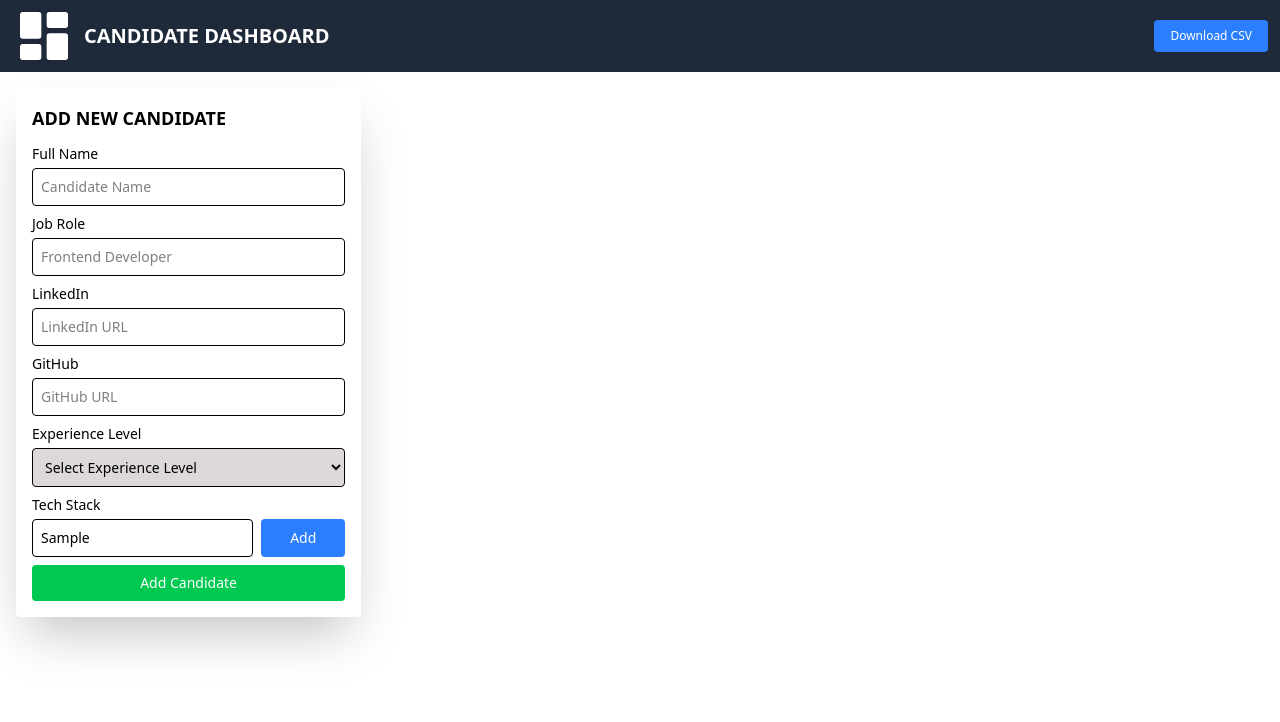
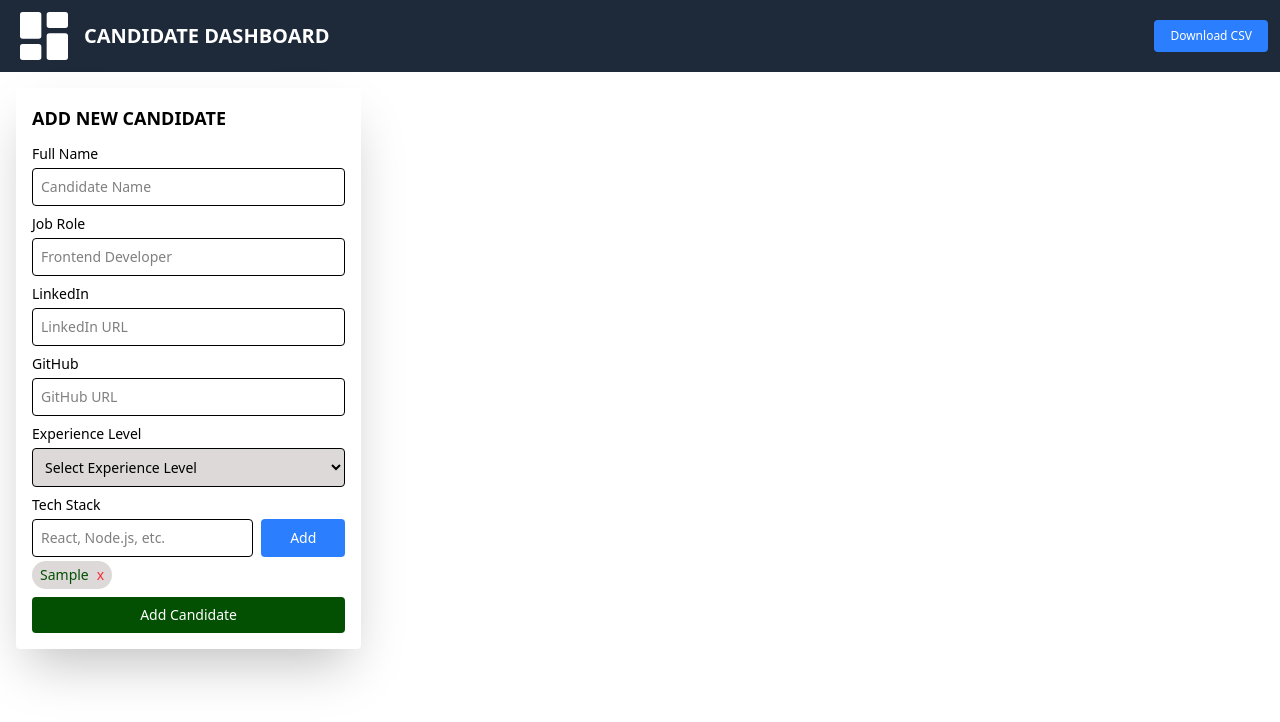
Before and after one commit to Mrtee160561051/CandidateDashboard, a React (Vite) app in the folder candidate-dashboard/: page / in a window 1280 px wide. Both pictures are taken after typing "Sample" into the empty fields and a click on the button "Add". Shown: the top 722 px of the page. Built offline with nearby package versions, Linux system fonts and the light colour scheme.

Commit message:
feat: add the handleAddTechStack and submit Fn
add the Chips Input and handleAddTechStack
function to the App component.
The Chips Input allows users to add multiple tech
stacks, and the handleAddTechStack function
handles the addition of new tech stacks to the
state.

```diff
--- a/candidate-dashboard/src/App.jsx
+++ b/candidate-dashboard/src/App.jsx
@@ -1,6 +1,44 @@
 import Header from "./component/Header"
+import { useState } from "react"
 function App() {
+  const [formData, setFormData] = useState({
+    name: '',
+    role: '',
+    linkedin: '',
+    github: '',
+    experience: '',
+    techStack: []
+  })
+  const [currentTech, setCurrentTech] = useState('')
 
+  const handleChange = (e) =>{
+    const {name,value} = e.target
+    setFormData(prev=>({...prev,[name]:value}))
+    console.log(e.target)
+  }
+
+  const HandleAddTech = () =>{
+    if(currentTech.trim() && !formData.techStack.includes(currentTech.trim())){
+      setFormData(prev=>({...prev,techStack: [...prev.techStack, currentTech.trim()]}))
+      setCurrentTech('')
+    }
+  }
+
+  const HandleSubmit = (e) =>{
+    e.preventDefault()
+    if(formData.name && formData.role && formData.github && formData.experience){
+      console.log(formData)
+      // Reset form
+      setFormData({
+        name: '',
+        role: '',
+        linkedin: '',
+        github: '',
+        experience: '',
+        techStack: []
+      })
+    }
+  }
 
   return (
     <>
@@ -12,27 +50,27 @@ function App() {
 
               <div className="flex flex-col gap-1">
                 <label htmlFor="candidate-name" className="font-medium">Full Name</label>
-                <input type="text" placeholder="Candidate Name" required className="border p-2 rounded"/>
+                <input type="text" name="name" value={formData.name} onChange={handleChange} placeholder="Candidate Name" required className="border p-2 rounded"/>
               </div>
 
               <div className="flex flex-col gap-1">
                 <label htmlFor="Job-Role" className="font-medium">Job Role</label>
-                <input type="text" placeholder="Frontend Developer" required className="border p-2 rounded"/>
+                <input type="text" name="role" value={formData.role} onChange={handleChange} placeholder="Frontend Developer" required className="border p-2 rounded"/>
               </div>
 
               <div className="flex flex-col gap-1">
                 <label htmlFor="LinkedIn" className="font-medium">LinkedIn</label>
-                <input type="url" placeholder="LinkedIn URL" className="border p-2 rounded"/>
+                <input type="url" name="linkedin" value={formData.linkedin} onChange={handleChange} placeholder="LinkedIn URL" className="border p-2 rounded"/>
               </div>
 
               <div className="flex flex-col gap-1">
                 <label htmlFor="GitHub" className="font-medium">GitHub</label>
-                <input type="url" placeholder="GitHub URL" className="border p-2 rounded"/>
+                <input type="url" name="github" required value={formData.github} onChange={handleChange} placeholder="GitHub URL" className="border p-2 rounded"/>
               </div>
 
               <div className="flex flex-col gap-1">
                 <label htmlFor="Experience" className="font-medium">Experience Level</label>
-                <select className="border p-2 rounded bg-[#ddd9d9]" required>
+                <select name="experience" value={formData.experience} onChange={handleChange} className="border p-2 rounded bg-[#ddd9d9]" required>
                   <option value="">Select Experience Level</option>
                   <option value="junior">Junior</option>
                   <option value="mid">Mid</option>
@@ -43,12 +81,20 @@ function App() {
               <div className="flex flex-col gap-1">
                 <label htmlFor="TechStack" className="font-medium">Tech Stack</label>
                 <div className="grid grid-cols-5 md:grid-cols-7 gap-2">
-                   <input type="text" placeholder="React, Node.js, etc." required className="border col-span-4 md:col-span-6 lg:col-span-5 p-2 rounded"/>
-                   <button type="button" className=" bg-blue-500 text-white px-2 p-2 md:col-span-1 lg:col-span-2 rounded">Add </button>
+                   <input type="text" value={currentTech} onChange={(e)=>setCurrentTech(e.target.value)} placeholder="React, Node.js, etc." className="border col-span-4 md:col-span-6 lg:col-span-5 p-2 rounded"/>
+                   <button type="button" onClick={HandleAddTech} className=" bg-blue-500 text-white px-2 p-2 md:col-span-1 lg:col-span-2 rounded">Add </button>
                 </div>
-
+                <div className="flex flex-wrap gap-2">
+                  {formData.techStack.map((stack,index)=>(
+                      <span key={index} className="bg-[#ddd9d9] text-[#035003] px-2 py-1 rounded-full">
+                        {stack}
+                        <button type="button" onClick={()=>setFormData(prev=>({...prev,techStack: prev.techStack.filter((_,i)=>i!==index)}))} className="text-red-500 ml-2">x</button>
+                      </span>
+                    ))
+                  }
+                </div>
               </div>
-              <button type="submit" className="bg-green-500 text-white px-4 py-2 rounded">Add Candidate</button>
+              <button type="submit" onSubmit={HandleSubmit} className="bg-[#035003] text-white px-4 py-2 rounded">Add Candidate</button>
             </form>
         </section>
         <section>
```
